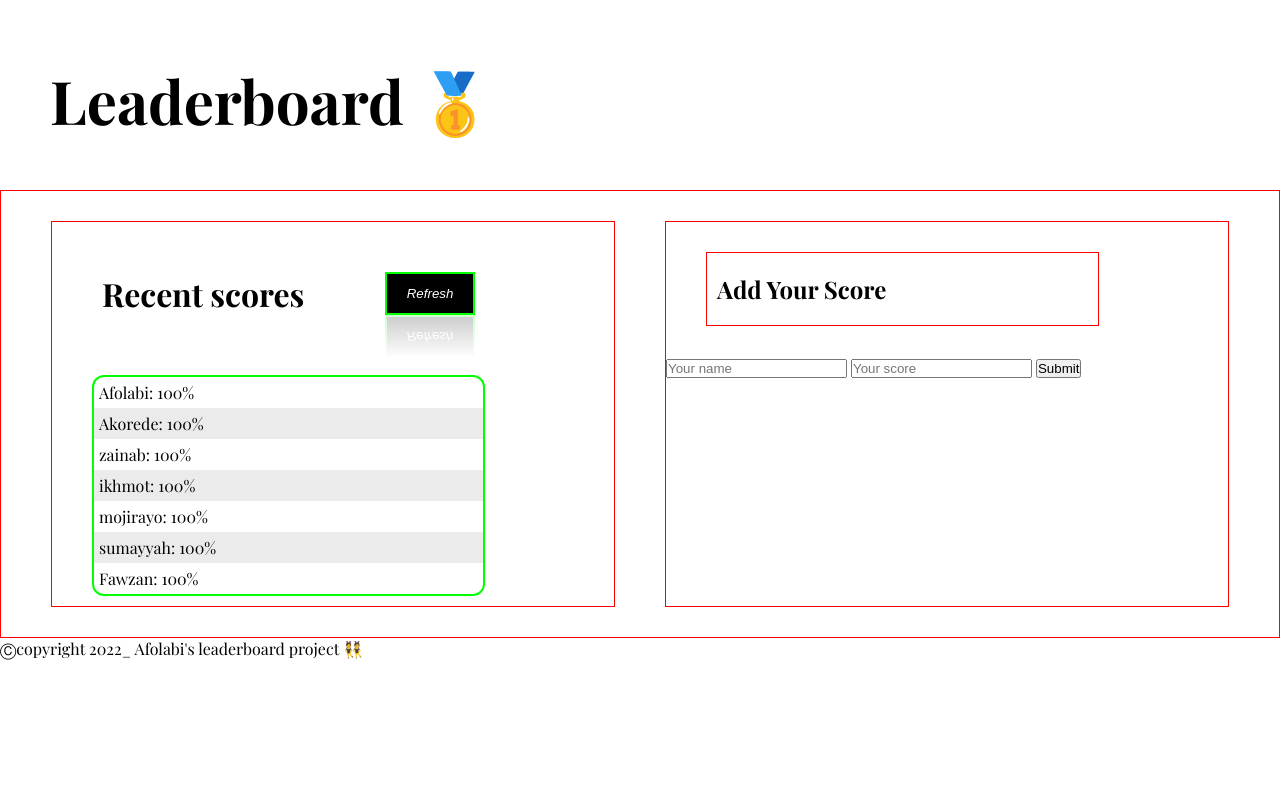
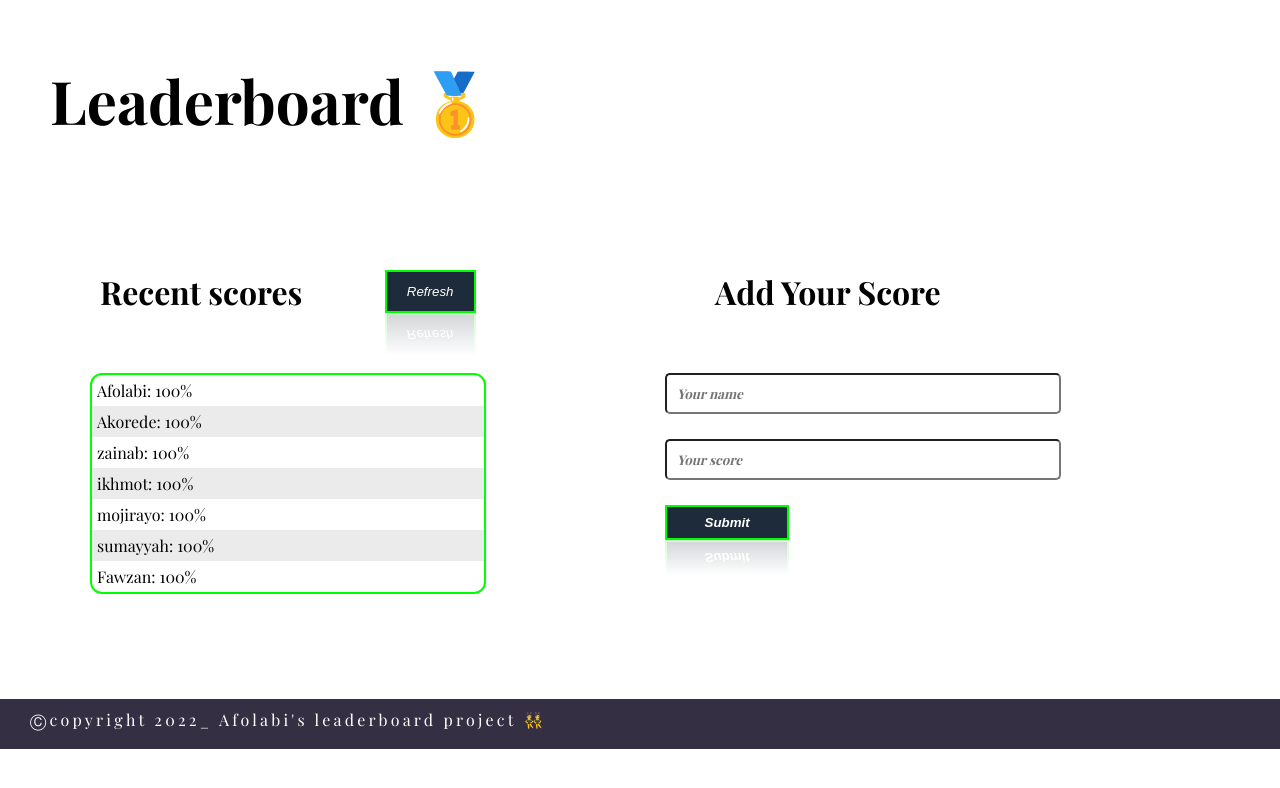
Before and after one commit to brainconnect93/Leaderboard, a website built with webpack: page src/index.html in a window 1280 px wide. Built offline with nearby package versions, Linux system fonts and the light colour scheme; a web font is replaced by a local one.

Commit message:
style the form part of the leaderboard

```diff
--- a/src/styles.css
+++ b/src/styles.css
@@ -27,12 +27,10 @@ body {
 /* leaderboard score display styling  */
 
 .lead-container {
-    border: 1px solid red;
     display: flex;
 }
 
 .lead-head {
-    border: 1px solid red;
     width: 50%;
     margin: 30px 50px;
     display: flex;
@@ -52,26 +50,25 @@ body {
 }
 
 .lead-btn {
-    display: inline-block;
-    text-decoration: none;
     font-weight: 500;
     font-style: italic;
     border: 2.5px solid #0f0;
     color: #fff;
-    background-color: #000;
+    background-color: #1d2b3a;
     padding: 8px 20px;
     -webkit-box-reflect: below 0px linear-gradient(transparent, #0003);
     transition: 0.5s;
 }
 
 .lead-btn:hover {
-    color: #fff;
+    color: #1d2b3a;
     transition: 1s;
     font-size: 15px;
+    font-weight: 700;
     font-style: normal;
     box-shadow: 0 0 10px #0f0;
     background: #0f0;
-    border: 2px solid #000;
+    border: 2px solid #1d2b3a;
 }
 
   .lead-items {
@@ -98,15 +95,73 @@ body {
   /* form styling  */
 
   .lead-score {
-    border: 1px solid red;
     width: 50%;
     margin: 30px 50px 30px 0;
-    /* display: flex; */
   }
 
   .lead-score h2 {
-    border: 1px solid red;
+    font-size: 32px;
     margin: 30px 40px;
     width: 70%;
     padding: 20px 10px;
   }
+
+  #lead-form {
+    display: flex;
+    flex-direction: column;
+    margin-top: 40px;
+  }
+
+  #lead-form input {
+    width: 70%;
+    margin-bottom: 25px;
+    padding: 10px;
+    font-family: 'Playfair Display', sans-serif;
+    font-weight: bold;
+    font-style: italic;
+    border-radius: 5px;
+  }
+
+  #lead-form input:valid,
+  #lead-form input:focus {
+    background: #1d2b3a;
+    color: #0f0;
+    border: 2.5px solid #0f0;
+  }
+
+.submit-btn {
+    font-weight: 700;
+    font-style: italic;
+    border: 2.5px solid #0f0;
+    color: #fff;
+    background-color: #1d2b3a;
+    padding: 8px 20px;
+    -webkit-box-reflect: below 0px linear-gradient(transparent, #0003);
+    transition: 0.5s;
+    width: 22%;
+}
+
+.submit-btn:hover {
+    color: #1d2b3a;
+    transition: 1s;
+    font-size: 15px;
+    font-weight: 700;
+    font-style: normal;
+    box-shadow: 0 0 10px #0f0;
+    background: #0f0;
+    border: 2px solid #1d2b3a;
+}
+
+/* footer styling  */
+
+footer {
+    position: fixed;
+    margin-top: 65px;
+    margin-bottom: 10px;
+    color: #fff;
+    height: 50px;
+    width: 100%;
+    padding: 10px 30px;
+    background-color: #352f44;
+    letter-spacing: .2em;
+}
```
